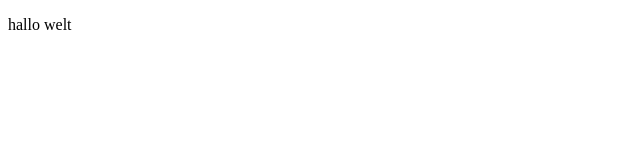
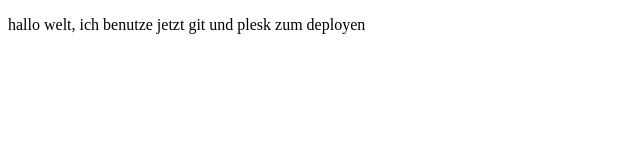
Before and after one commit to derEichner/corecube, a plain HTML site: page index.html in a window 1280 px wide. Shown: the whole page, without its empty margins (0-640 px from the left). Drawn offline with Linux system fonts and the light colour scheme.

Commit message:
changed message

```diff
--- a/index.html
+++ b/index.html
@@ -4,6 +4,6 @@
 	<title>test</title>
 </head>
 <body>
-<p>hallo welt</p>
+<p>hallo welt, ich benutze jetzt git und plesk zum deployen</p>
 </body>
 </html>
```
